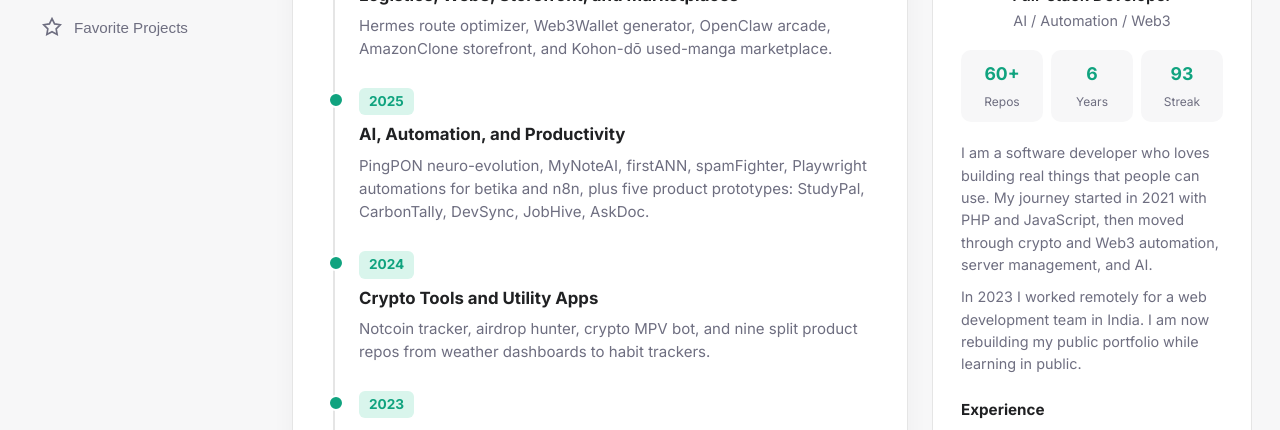
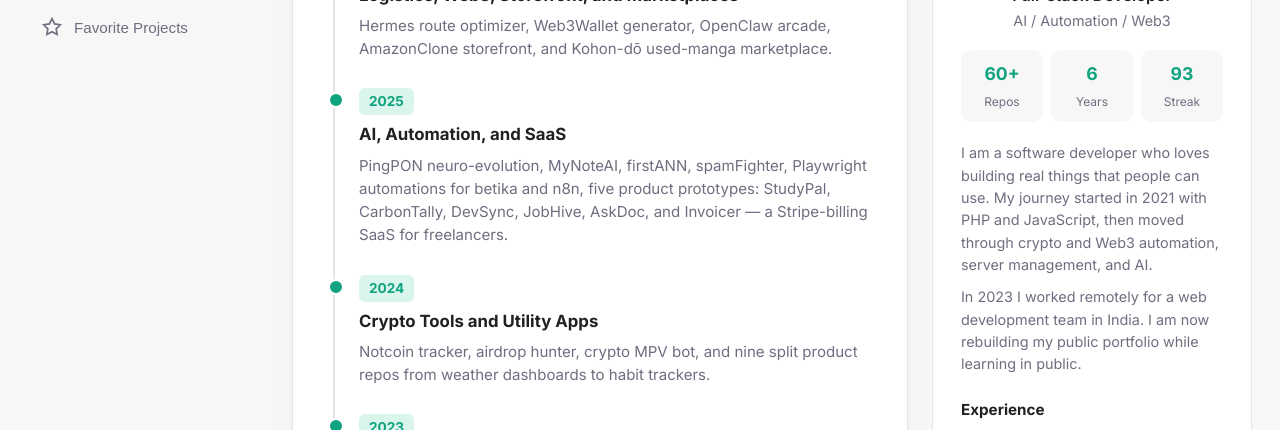
Before and after one commit to Rick21-bit/portfolio, a website: page index.html in a window 1280 px wide. Both pictures are taken after a click on the button "Projects". Shown: the part 243-673 px from the top of the page. Drawn offline with Linux system fonts and the light colour scheme.

Commit message:
docs: add invoicer saas to 2025 timeline

```diff
--- a/index.html
+++ b/index.html
@@ -102,8 +102,8 @@
             <div class="timeline-item">
               <span class="year">2025</span>
               <div class="details">
-                <h3>AI, Automation, and Productivity</h3>
-                <p>PingPON neuro-evolution, MyNoteAI, firstANN, spamFighter, Playwright automations for betika and n8n, plus five product prototypes: StudyPal, CarbonTally, DevSync, JobHive, AskDoc.</p>
+                <h3>AI, Automation, and SaaS</h3>
+                <p>PingPON neuro-evolution, MyNoteAI, firstANN, spamFighter, Playwright automations for betika and n8n, five product prototypes: StudyPal, CarbonTally, DevSync, JobHive, AskDoc, and Invoicer — a Stripe-billing SaaS for freelancers.</p>
               </div>
             </div>
             <div class="timeline-item">
```
